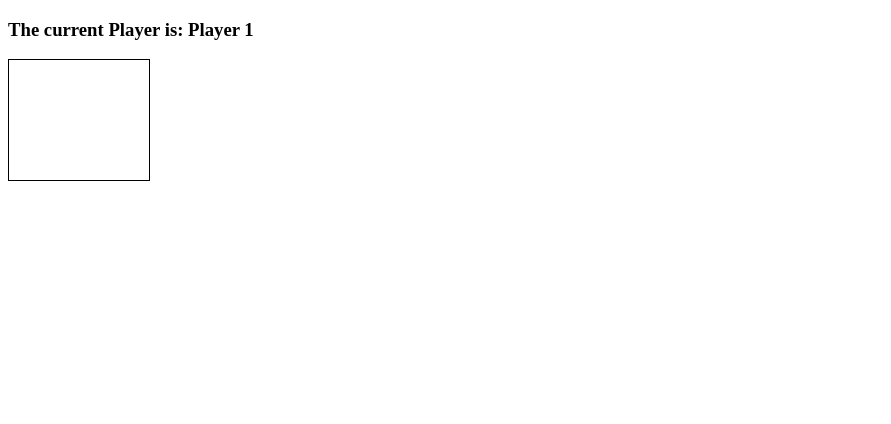
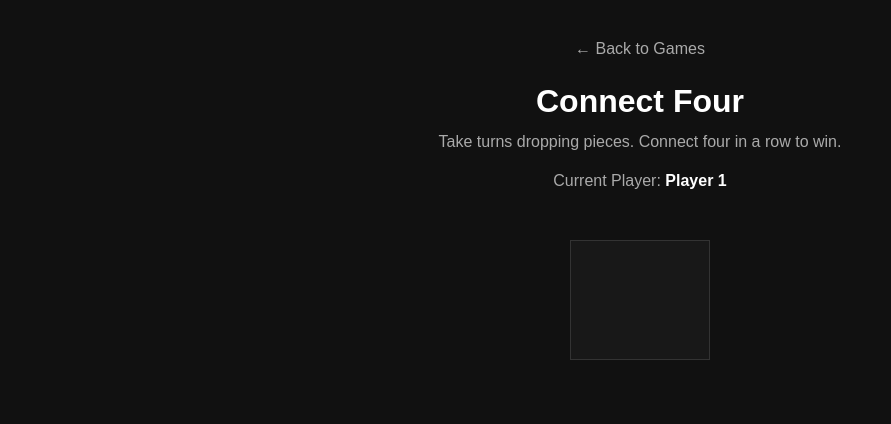
Before and after one commit to DonavenJB/vanilla-js-browser-games, a plain HTML site: page games/connect-four/index.html in a window 1280 px wide. Shown: the whole page, without its empty margins (0-891 px from the left). Drawn offline with Linux system fonts and the light colour scheme.

Commit message:
Integrate Connect Four with collection

```diff
--- a/games/connect-four/index.html
+++ b/games/connect-four/index.html
@@ -1,14 +1,53 @@
 <!DOCTYPE html>
 <html lang="en">
 <head>
-  <meta charset="utf-8">
+    <meta charset="UTF-8">
+
+    <meta
+        name="viewport"
+        content="width=device-width, initial-scale=1.0"
+    >
+
     <title>Connect Four</title>
+
     <link rel="stylesheet" href="style.css">
-  <script src="app.js" charset="utf-8"></script>
+
+    <script
+        src="app.js"
+        charset="utf-8"
+        defer
+    ></script>
 </head>
+
 <body>
-  <h3>The current Player is: Player <span id="current-player">1</span></h3>
-  <h3 id="result"></h3>
+
+    <main class="game-shell">
+
+        <a class="back-link" href="../../index.html">
+            &larr; Back to Games
+        </a>
+
+        <h1>Connect Four</h1>
+
+        <p class="instructions">
+            Take turns dropping pieces. Connect four in a row to win.
+        </p>
+
+        <div class="game-info">
+            <p>
+                Current Player:
+                <strong>
+                    Player
+                    <span id="current-player">1</span>
+                </strong>
+            </p>
+        </div>
+
+        <p
+            id="result"
+            class="result"
+            aria-live="polite"
+        ></p>
 
         <div class="grid">
             <div></div>
@@ -18,6 +57,7 @@
             <div></div>
             <div></div>
             <div></div>
+
             <div></div>
             <div></div>
             <div></div>
@@ -25,6 +65,7 @@
             <div></div>
             <div></div>
             <div></div>
+
             <div></div>
             <div></div>
             <div></div>
@@ -32,6 +73,7 @@
             <div></div>
             <div></div>
             <div></div>
+
             <div></div>
             <div></div>
             <div></div>
@@ -39,6 +81,7 @@
             <div></div>
             <div></div>
             <div></div>
+
             <div></div>
             <div></div>
             <div></div>
@@ -46,6 +89,7 @@
             <div></div>
             <div></div>
             <div></div>
+
             <div></div>
             <div></div>
             <div></div>
@@ -53,6 +97,7 @@
             <div></div>
             <div></div>
             <div></div>
+
             <div class="taken"></div>
             <div class="taken"></div>
             <div class="taken"></div>
@@ -62,5 +107,7 @@
             <div class="taken"></div>
         </div>
 
+    </main>
+
 </body>
 </html>
--- a/games/connect-four/style.css
+++ b/games/connect-four/style.css
@@ -1,22 +1,125 @@
+* {
+    box-sizing: border-box;
+}
+
+html,
+body {
+    margin: 0;
+    min-height: 100%;
+}
+
+body {
+    min-height: 100vh;
+
+    padding: 40px 20px;
+
+    font-family: Arial, sans-serif;
+
+    color: #fff;
+    background: #111;
+
+    text-align: center;
+}
+
+.game-shell {
+    width: min(700px, 100%);
+    margin: 0 auto;
+}
+
+.back-link {
+    display: block;
+
+    width: max-content;
+
+    margin: 0 auto 25px;
+
+    color: #aaa;
+
+    text-decoration: none;
+}
+
+.back-link:hover {
+    color: #fff;
+}
+
+h1 {
+    margin: 0 0 10px;
+
+    font-size: 2rem;
+}
+
+.instructions {
+    max-width: 520px;
+
+    margin: 0 auto 18px;
+
+    color: #aaa;
+
+    line-height: 1.5;
+}
+
+.game-info {
+    margin-bottom: 10px;
+}
+
+.game-info p {
+    margin: 0;
+
+    color: #aaa;
+}
+
+.game-info strong {
+    color: #fff;
+}
+
+.result {
+    min-height: 24px;
+
+    margin: 0 0 16px;
+
+    color: #fff;
+
+    font-weight: bold;
+}
+
+/* Original Connect Four board dimensions */
 .grid {
-    border: 1px solid;
+    width: 140px;
     height: 120px;
-    width: 140px;
+
+    margin: 0 auto;
+
     display: flex;
     flex-wrap: wrap;
+
+    border: 1px solid #333;
+
+    background: #181818;
 }
 
 .grid div {
+    width: 20px;
     height: 20px;
-    width: 20px;
 }
 
 .player-one {
-    background-color: red;
-    border-radius: 10px;
+    background-color: #c95555;
+
+    border-radius: 50%;
 }
 
 .player-two {
-    background-color: blue;
-    border-radius: 10px;
+    background-color: #5578c9;
+
+    border-radius: 50%;
 }
+
+@media (max-width: 480px) {
+    body {
+        padding: 25px 10px;
+    }
+
+    h1 {
+        font-size: 1.6rem;
+    }
+}
```
Also changed, not shown: index.html (+1 -1 lines). Lines whose indentation alone changed are shown as unchanged.
